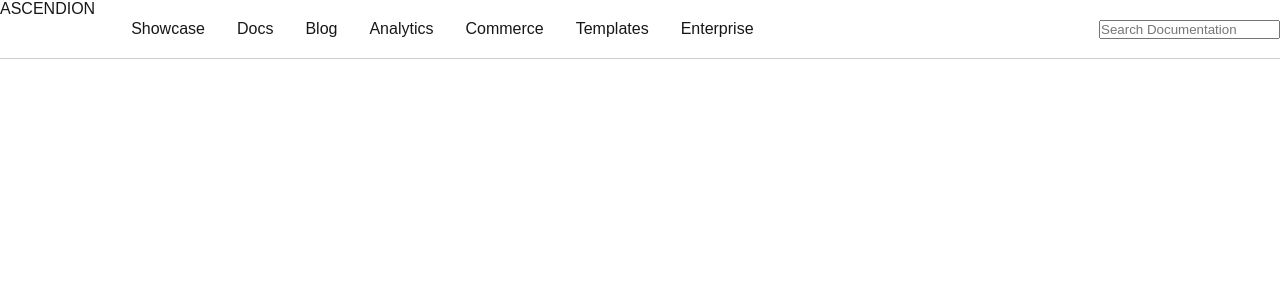
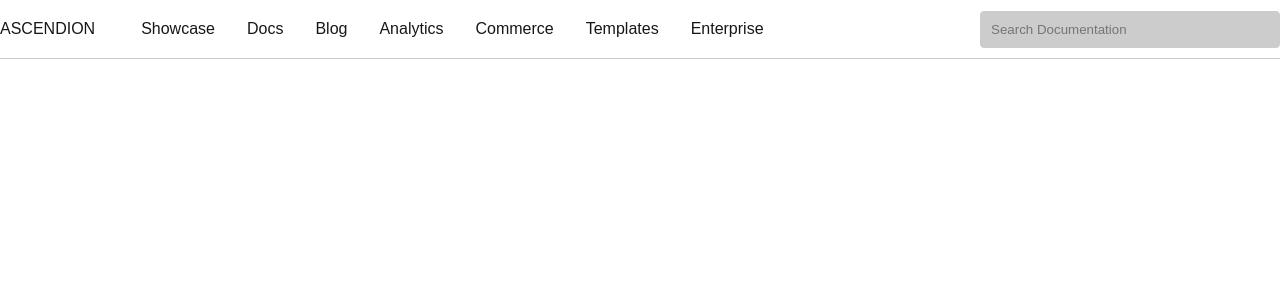
Before and after one commit to ryanarmial/ascendion, a Next.js app: page /challenge-2 in a window 1280 px wide. Shown: the top 300 px of the page. Built offline with nearby package versions, Linux system fonts and the light colour scheme.

Commit message:
add input style

```diff
--- a/app/challenge-2/page.tsx
+++ b/app/challenge-2/page.tsx
@@ -18,7 +18,7 @@ export default function Page() {
           </ul>
         </div>
         <div>
-          <input type="text" placeholder="Search Documentation" />
+          <input className={styles.search} type="text" placeholder="Search Documentation" />
         </div>
       </div>
     </div>
--- a/app/challenge-2/style.module.css
+++ b/app/challenge-2/style.module.css
@@ -9,8 +9,9 @@
 
     .left_section {
       display: flex;
-      gap: 20px;
+      gap: 30px;
       flex: 1;
+      align-items: center;
 
       ul {
         list-style: none;
@@ -29,5 +30,14 @@
         }
       }
     }
+
+    .search {
+      min-width: 300px;
+      padding: 10px;
+      border: 1px solid #ccc;
+      border-radius: 4px;
+      background-color: #ccc;
+      color: #000;
+    }
   }
 }
```
